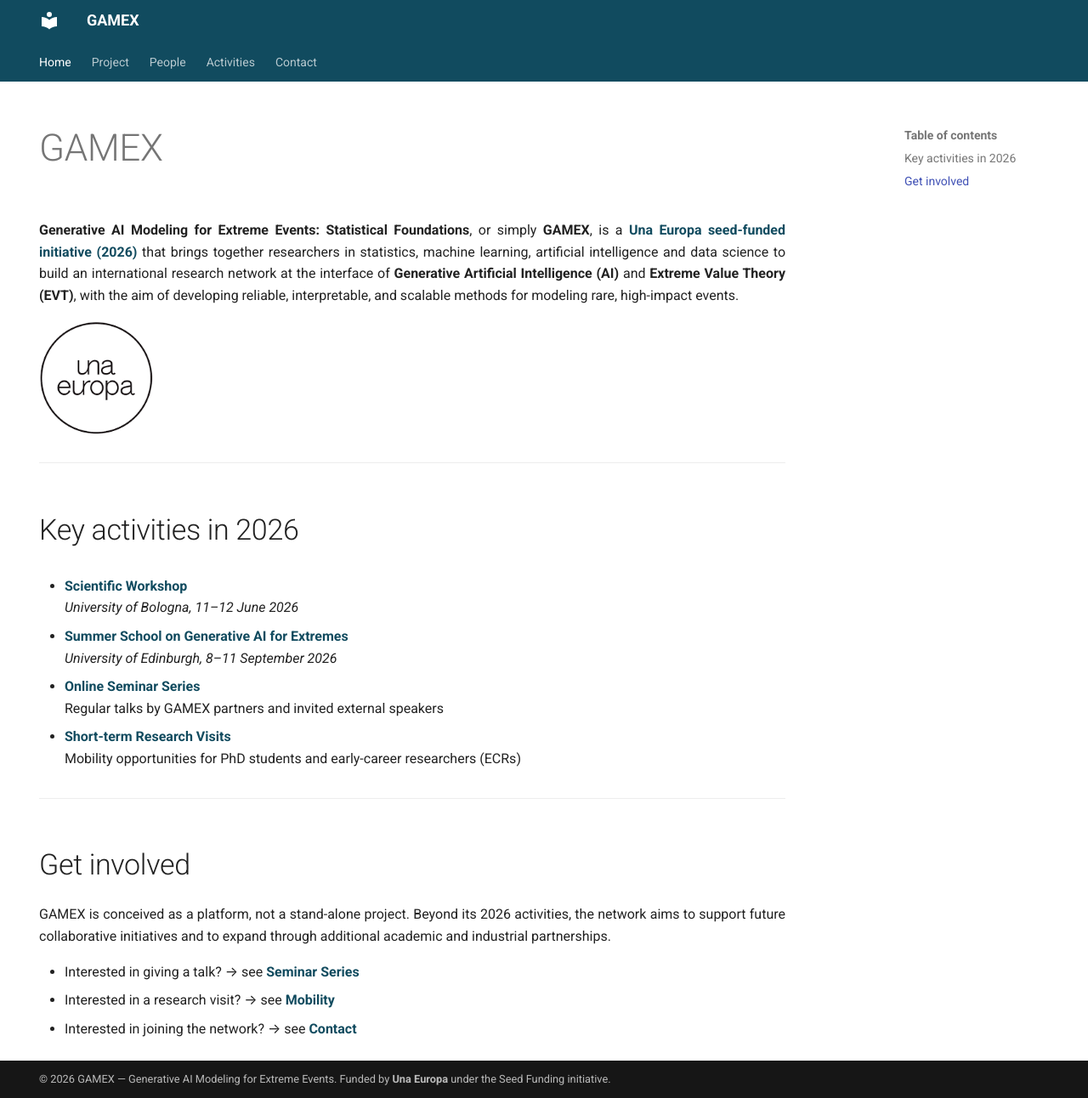
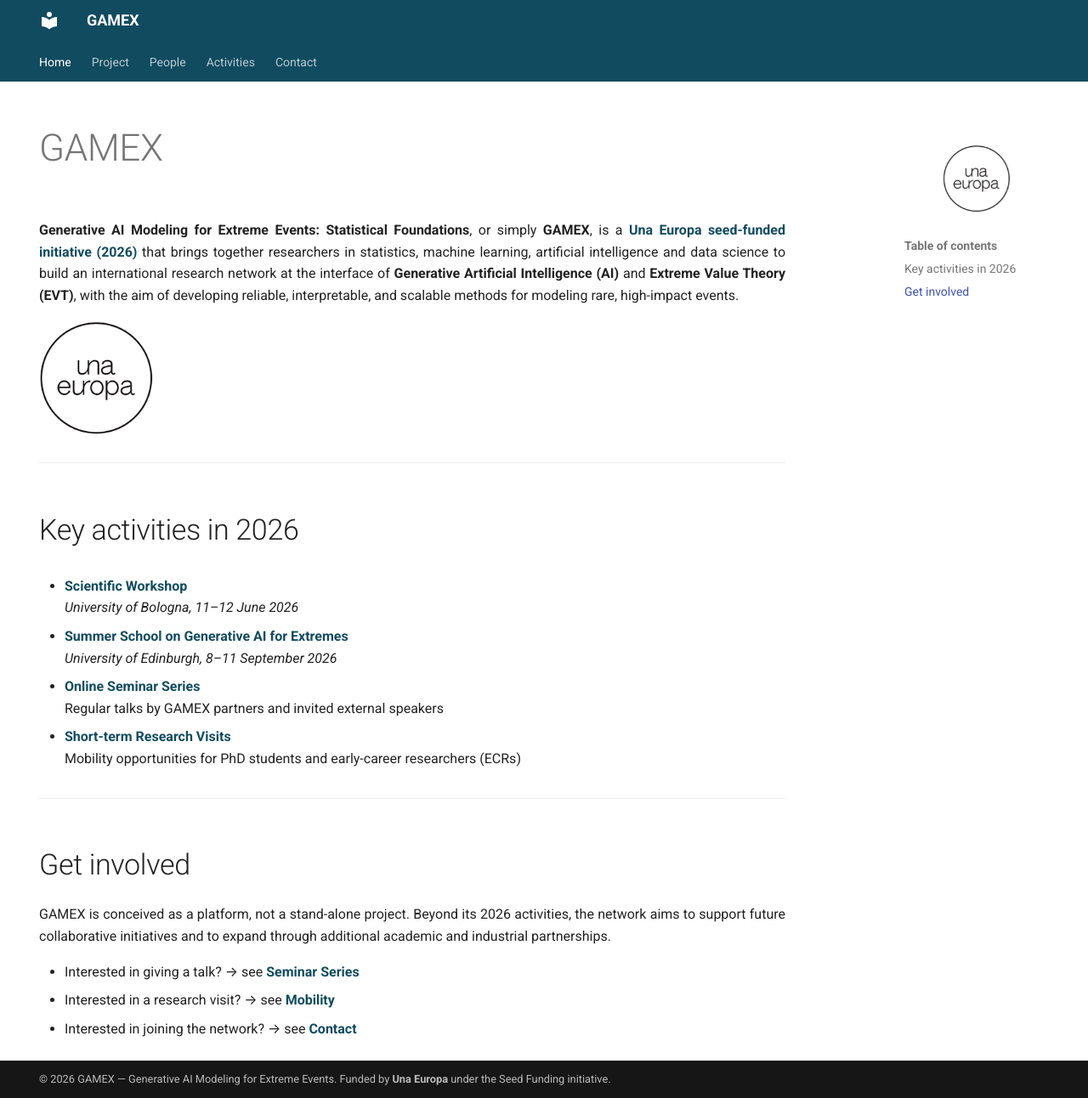
Before and after one commit to gamex-network/gamex-network.github.io, an MkDocs documentation site: the page built from docs/index.md, in a window 1280 px wide and 1292 px high. Shown: the whole window at 85% size. Built offline with MkDocs 1.6.1 and Material for MkDocs 9.7.7, drawn with Linux system fonts in a browser that asks for light colours.

Commit message:
Update extra.css

```diff
--- a/docs/stylesheets/extra.css
+++ b/docs/stylesheets/extra.css
@@ -84,3 +84,20 @@
 [data-md-page="index"] .md-sidebar--primary {
   display: none;
 }
+
+/* =========================
+   Logo above Table of Contents
+   ========================= */
+
+/* Container above the right ToC */
+.md-sidebar--secondary::before {
+  content: "";
+  display: block;
+  background-image: url("../assets/UnaEuropaLogo.png");
+  background-repeat: no-repeat;
+  background-position: center;
+  background-size: contain;
+
+  height: 80px;          /* adjust logo height */
+  margin: 1rem 0 1.5rem; /* spacing above/below */
+}
```
